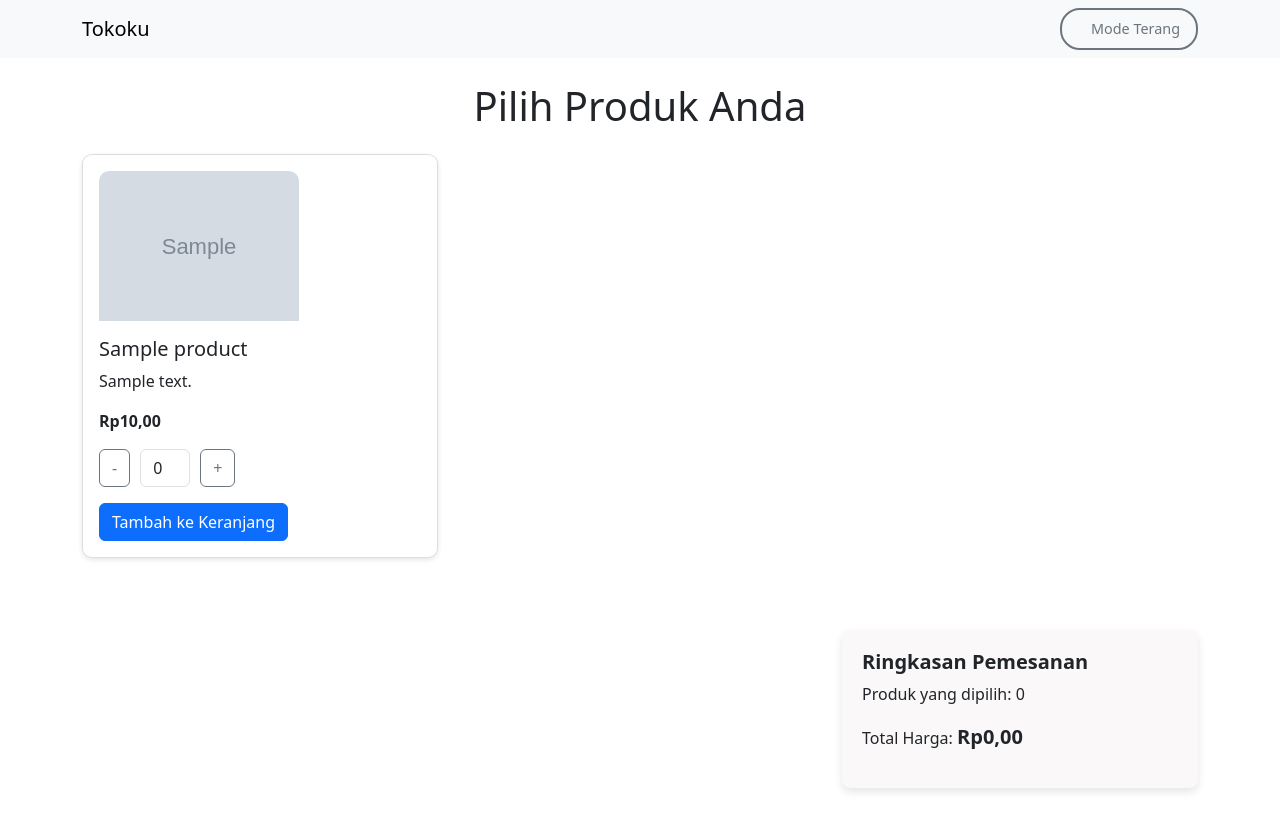
After one commit to nanda0comp0eng/tttttttesttttt_deeeepppllooyy, a Flask app: template templates/order.html in a window 1280 px wide. The commit adds this page. Run offline with Flask 3, Linux system fonts and the light colour scheme; the template is opened without the code that fills it: most values are stand-ins (such as "Sample title", 1, 10 or a date in 2020); grey boxes marked "Sample" are stand-in pictures.

Commit message:
add order

```diff
--- a/templates/index.html
+++ b/templates/index.html
@@ -255,6 +255,7 @@
                 <h1 class="display-4 fw-bold">Selamat Datang di Tokoku!</h1>
                 <p class="fs-4">Marketplace untuk semua kebutuhan gaming Anda.</p>
                 <a class="btn btn-primary btn-lg" href="/" role="button">Mulai Belanja</a>
+                <a class="btn btn-primary btn-lg" href="/order" role="button">Mulai Belanja</a>
             </div>
         </div>
     </div>
--- /dev/null
+++ b/templates/order.html
@@ -0,0 +1,261 @@
+<!DOCTYPE html>
+<html lang="en" data-bs-theme="light">
+
+<head>
+    <meta charset="UTF-8">
+    <meta name="viewport" content="width=device-width, initial-scale=1.0">
+    <title>Order Produk</title>
+    <link href="https://cdn.jsdelivr.net/npm/bootstrap@5.3.0/dist/css/bootstrap.min.css" rel="stylesheet">
+    <style>
+        .quantity-control {
+            display: flex;
+            align-items: center;
+            gap: 10px;
+        }
+
+        .quantity-control input {
+            width: 50px;
+            text-align: center;
+        }
+
+        .product-card {
+            border: 1px solid #ddd;
+            border-radius: 10px;
+            box-shadow: 0 2px 5px rgba(0, 0, 0, 0.1);
+            transition: transform 0.2s ease-in-out;
+        }
+
+        .product-card:hover {
+            transform: translateY(-5px);
+        }
+
+        .product-image {
+            height: 150px;
+            object-fit: cover;
+            border-radius: 10px 10px 0 0;
+        }
+
+        .card {
+            border: none;
+            box-shadow: 0px 4px 8px rgba(0, 0, 0, 0.1);
+            transition: transform 0.2s ease-in-out;
+        }
+
+        .card:hover {
+            transform: translateY(-5px);
+        }
+
+        .card-img-top {
+            height: 250px;
+            object-fit: cover;
+        }
+
+        .order-summary {
+            background: #faf8f8;
+            padding: 20px;
+            border-radius: 8px;
+            box-shadow: 0px 4px 8px rgba(0, 0, 0, 0.1);
+        }
+
+        .order-summary h5 {
+            font-weight: bold;
+        }
+
+        .order-summary .total {
+            font-size: 1.25rem;
+            font-weight: bold;
+        }
+
+        [data-bs-theme="dark"] {
+            background-color: #212529;
+            color: #fff;
+        }
+
+        [data-bs-theme="dark"] .bg-light {
+            background-color: #343a40 !important;
+        }
+
+        .theme-toggle {
+            display: flex;
+            align-items: center;
+            gap: 8px;
+            padding: 8px 16px;
+            border-radius: 20px;
+            border: 2px solid #6c757d;
+            background: transparent;
+            color: #6c757d;
+            font-weight: 500;
+            transition: all 0.3s ease;
+        }
+
+        .theme-toggle:hover {
+            background-color: #6c757d;
+            color: white;
+            transform: translateY(-2px);
+        }
+
+        [data-bs-theme="dark"] .theme-toggle {
+            border-color: #fff;
+            color: #fff;
+        }
+
+        [data-bs-theme="dark"] .theme-toggle:hover {
+            background-color: #fff;
+            color: #212529;
+        }
+
+        .theme-toggle i {
+            font-size: 1.2rem;
+        }
+
+        .toggle-text {
+            display: inline-block;
+            margin-left: 5px;
+            font-size: 0.9rem;
+        }
+    </style>
+</head>
+
+<body>
+    <nav class="navbar navbar-expand-lg navbar-light bg-light">
+        <div class="container">
+            <a class="navbar-brand" href="/">Tokoku</a>
+            <div class="d-flex align-items-center">
+                <button class="theme-toggle ms-2" onclick="toggleTheme()">
+                    <i class="fas fa-sun" id="themeIcon"></i>
+                    <span class="toggle-text" id="toggleText">Mode Terang</span>
+                </button>
+            </div>
+        </div>
+    </nav>
+    <div class="container my-4">
+        <h1 class="text-center">Pilih Produk Anda</h1>
+        <div class="row mt-4">
+            {% for product in products %}
+            <div class="col-md-4 mb-4">
+                <div class="product-card p-3">
+                    <img src="{{ url_for('static', filename='uploads/' + product.image) }}"
+                        class="product-image img-fluid" alt="{{ product.name }}">
+                    <div class="mt-3">
+                        <h5>{{ product.name }}</h5>
+                        <p>{{ product.description }}</p>
+                        <p><strong>Rp{{ '{:,.2f}'.format(product.price).replace(',', '.').replace('.', ',', 1)
+                                }}</strong></p>
+                        <div class="quantity-control mt-3">
+                            <button class="btn btn-outline-secondary"
+                                onclick="updateQuantity('quantity-{{ product.id }}', -1)">-</button>
+                            <input type="number" id="quantity-{{ product.id }}" value="0" min="0" max="10"
+                                class="form-control" readonly data-price="{{ product.price }}">
+                            <button class="btn btn-outline-secondary"
+                                onclick="updateQuantity('quantity-{{ product.id }}', 1)">+</button>
+                        </div>
+                        <button class="btn btn-primary mt-3" onclick="addToCart('{{ product.id }}')">Tambah ke
+                            Keranjang</button>
+                    </div>
+                </div>
+            </div>
+            {% endfor %}
+        </div>
+    </div>
+
+    <div class="container my-5">
+        <div class="row">
+            <div class="col-md-4 offset-md-8">
+                <div class="order-summary">
+                    <h5>Ringkasan Pemesanan</h5>
+                    <p>Produk yang dipilih: <span id="totalItems">0</span></p>
+                    <p>Total Harga: <span id="totalPrice" class="total">Rp0</span></p>
+                    <!-- <button class="btn btn-success w-100" onclick="checkout()">Proses Pembayaran</button> -->
+                </div>
+            </div>
+        </div>
+    </div>
+
+    <script>
+        function updateQuantity(inputId, change) {
+            const quantityInput = document.getElementById(inputId);
+            let currentQuantity = parseInt(quantityInput.value);
+
+            currentQuantity += change;
+
+            // Changed minimum value to 0
+            if (currentQuantity < 0) currentQuantity = 0;
+            if (currentQuantity > 10) currentQuantity = 10;
+
+            quantityInput.value = currentQuantity;
+
+            updateOrderSummary();
+        }
+
+        function updateOrderSummary() {
+            let totalItems = 0;
+            let totalPrice = 0;
+
+            document.querySelectorAll('input[data-price]').forEach((input) => {
+                const quantity = parseInt(input.value);
+                const price = parseFloat(input.getAttribute('data-price'));
+
+                totalItems += quantity;
+                totalPrice += quantity * price;
+            });
+
+            document.getElementById('totalItems').textContent = totalItems;
+            document.getElementById('totalPrice').textContent = `Rp${totalPrice.toLocaleString('id-ID', {
+                style: 'currency',
+                currency: 'IDR',
+            }).replace('Rp', '').trim()}`;
+        }
+
+        function addToCart(productId) {
+            const quantityInput = document.getElementById('quantity-' + productId);
+            const quantity = parseInt(quantityInput.value);
+
+            // Only add to cart if quantity is greater than 0
+            if (quantity > 0) {
+                alert('Produk ' + productId + ' dengan kuantitas ' + quantity + ' ditambahkan ke keranjang.');
+            } else {
+                alert('Silakan pilih jumlah produk terlebih dahulu.');
+            }
+        }
+
+        function toggleTheme() {
+            const html = document.documentElement;
+            const themeIcon = document.getElementById('themeIcon');
+            const toggleText = document.getElementById('toggleText');
+            const currentTheme = html.getAttribute('data-bs-theme');
+
+            if (currentTheme === 'light') {
+                html.setAttribute('data-bs-theme', 'dark');
+                themeIcon.classList.remove('fa-sun');
+                themeIcon.classList.add('fa-moon');
+                toggleText.textContent = 'Mode Gelap';
+                localStorage.setItem('theme', 'dark');
+            } else {
+                html.setAttribute('data-bs-theme', 'light');
+                themeIcon.classList.remove('fa-moon');
+                themeIcon.classList.add('fa-sun');
+                toggleText.textContent = 'Mode Terang';
+                localStorage.setItem('theme', 'light');
+            }
+        }
+
+        document.addEventListener('DOMContentLoaded', () => {
+            const savedTheme = localStorage.getItem('theme') || 'light';
+            const themeIcon = document.getElementById('themeIcon');
+            const toggleText = document.getElementById('toggleText');
+
+            document.documentElement.setAttribute('data-bs-theme', savedTheme);
+            if (savedTheme === 'dark') {
+                themeIcon.classList.remove('fa-sun');
+                themeIcon.classList.add('fa-moon');
+                toggleText.textContent = 'Mode Gelap';
+            }
+
+            updateOrderSummary();
+        });
+    </script>
+
+    <script src="https://cdn.jsdelivr.net/npm/bootstrap@5.3.0/dist/js/bootstrap.bundle.min.js"></script>
+</body>
+
+</html>
```
